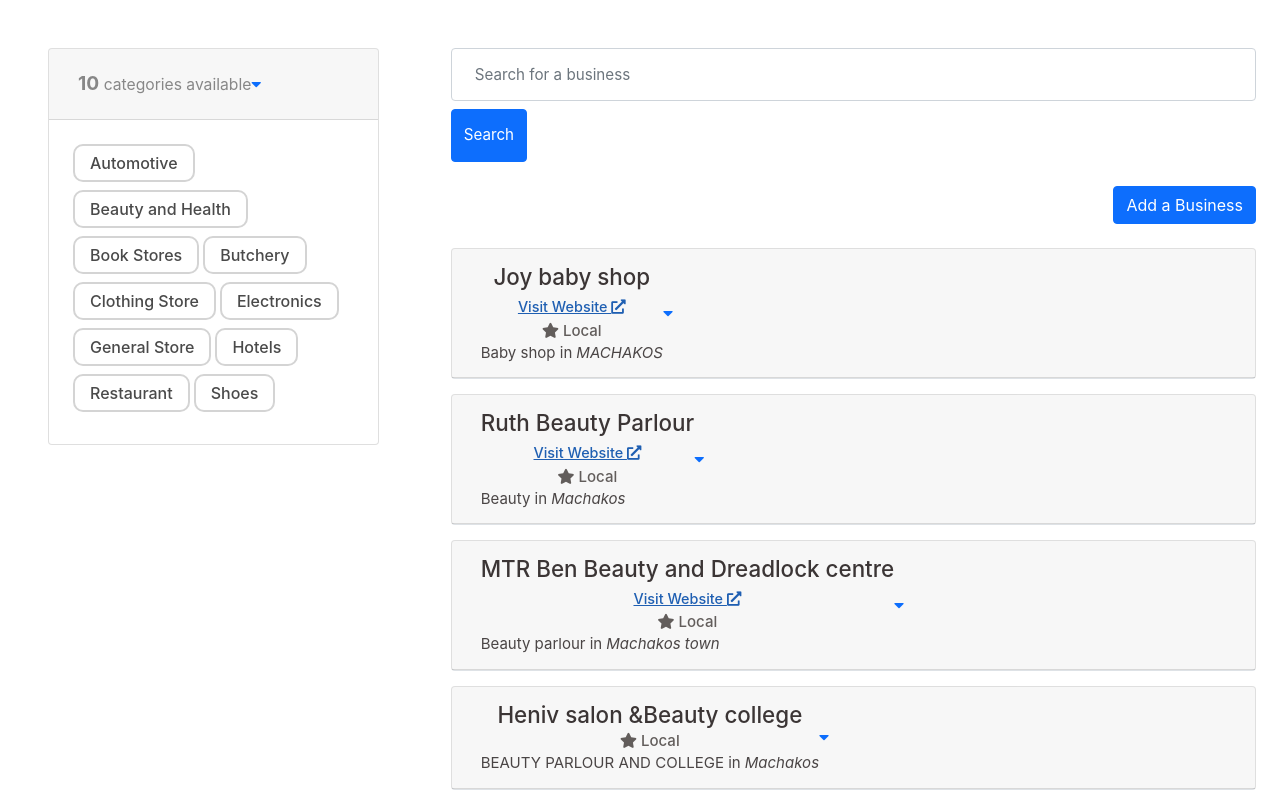
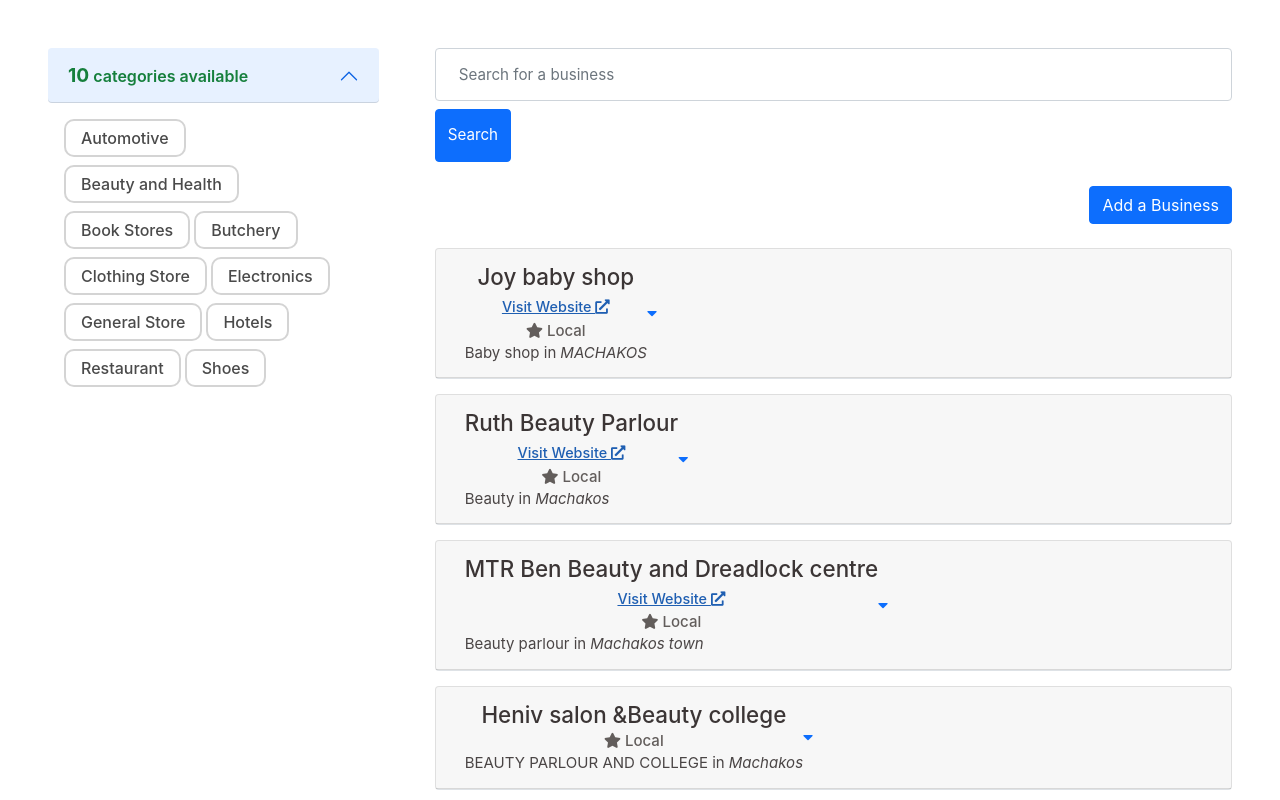
Before and after one commit to briankiragu/heartofkenya, a website with bundled scripts: page index.html in a window 1280 px wide. Shown: the top 800 px of the page. Built offline with nearby package versions, Linux system fonts and the light colour scheme; no server answers.

Commit message:
Changed business filter to Bootstrap 5

```diff
--- a/css/app.business-directory.css
+++ b/css/app.business-directory.css
@@ -29,12 +29,13 @@
 }
 
 @media only screen and (max-width: 876px) {
-  .business-filter .card {
+  .business-filter .accordion-header {
     border: none;
   }
 }
 
 .business-filter button {
+  background-color: var(--primary-300);
   box-shadow: none;
   text-decoration: none;
 }
@@ -45,9 +46,9 @@
   text-decoration: none;
 }
 .business-filter__heading {
-  color: rgba(135, 135, 135, 1);
-  font-size: 0.98rem;
-  font-weight: 400;
+  color: var(--primary-700);
+  font-size: 1rem;
+  font-weight: 600;
 }
 .business-filter__heading span {
   font-size: 1.2rem;
--- a/js/components/BusinessDirectory.vue.js
+++ b/js/components/BusinessDirectory.vue.js
@@ -35,7 +35,7 @@ export default {
         </div>
 
         <!-- Result. -->
-        <div class="businesses col px-4 py-0 d-flex flex-column">
+        <div class="businesses col px-4 py-0 ps-md-2 pe-md-5 d-flex flex-column">
           <!-- Searchbar. -->
           <BusinessSearchbar
             v-model="searchTerm"
--- a/js/components/BusinessFilter.vue.js
+++ b/js/components/BusinessFilter.vue.js
@@ -6,48 +6,39 @@ const BusinessFilterItem = Vue.defineAsyncComponent(
 
 export default {
   template: `
-     <div id="categoryAccordion" class="business-filter accordion">
-      <div class="card">
-        <!-- Card Header -->
-        <div id="categoryHeading"
-          class="card-header p-md-2 p-lg-3 d-none d-md-block"
+    <div
+      id="categoriesAccordion"
+      class="accordion accordion-flush business-filter"
+    >
+      <div class="accordion-item">
+        <h2
+          id="categories-heading"
+          class="accordion-header d-none d-md-block border-bottom-0"
         >
           <button
-            class="
-              btn btn-link btn-block
-              text-left
-              d-flex
-              justify-content-between
-              align-items-center
-            "
+            class="accordion-button rounded"
             type="button"
-            data-toggle="collapse"
-            data-target="#filterCollapse"
+            data-bs-toggle="collapse"
+            data-bs-target="#categories-collapse"
             :aria-expanded="isExpanded"
-            aria-controls="filterCollapse"
+            aria-controls="categories-collapse"
           >
-            <div class="business-filter__title">
-              <h2 class="business-filter__heading mb-0">
-                <span>{{ filterCount }}</span> {{ name }} available
-              </h2>
-            </div>
-
-            <div class="business-filter__icon">
-              <i class="fas fa-caret-down"></i>
-            </div>
+            <h2 class="business-filter__heading mb-0">
+              <span>{{ filterCount }}</span> {{ name }} available
+            </h2>
           </button>
-        </div>
-
-        <!-- Card Body -->
+        </h2>
         <div
-          id="filterCollapse"
-          class="collapse"
+          id="categories-collapse"
+          class="accordion-collapse collapse"
           :class="{ show: isExpanded }"
-          aria-labelledby="categoryHeading"
-          data-parent="#categoryAccordion"
+          aria-labelledby="categories-heading"
         >
-          <div class="card-body p-0 p-md-2 p-lg-4">
-            <div v-if="hasItems" class="business-filter__items d-flex flex-md-wrap">
+          <div class="accordion-body p-0 p-md-3">
+            <div
+              v-if="hasItems"
+              class="business-filter__items d-flex flex-md-wrap"
+            >
               <BusinessFilterItem
                 v-for="item of items"
                 :key="item.param"
--- a/js/components/BusinessSearchbar.vue.js
+++ b/js/components/BusinessSearchbar.vue.js
@@ -26,11 +26,12 @@ export default {
   name: 'BusinessSearchbar',
   props: {
     modelValue: { type: String, default: '' },
-    onSubmit: { type: Function, default: () => { } },
+    onSubmit: { type: Function, default: () => {} },
   },
   emits: ['update:modelValue'],
 
   setup(props, { emit }) {
+    // eslint-disable-next-line no-undef
     const onSearch = _.debounce((e) => {
       emit('update:modelValue', e.target.value);
     }, 275);
```
Also changed, not shown: tsconfig.json (added, +9 -0 lines).
